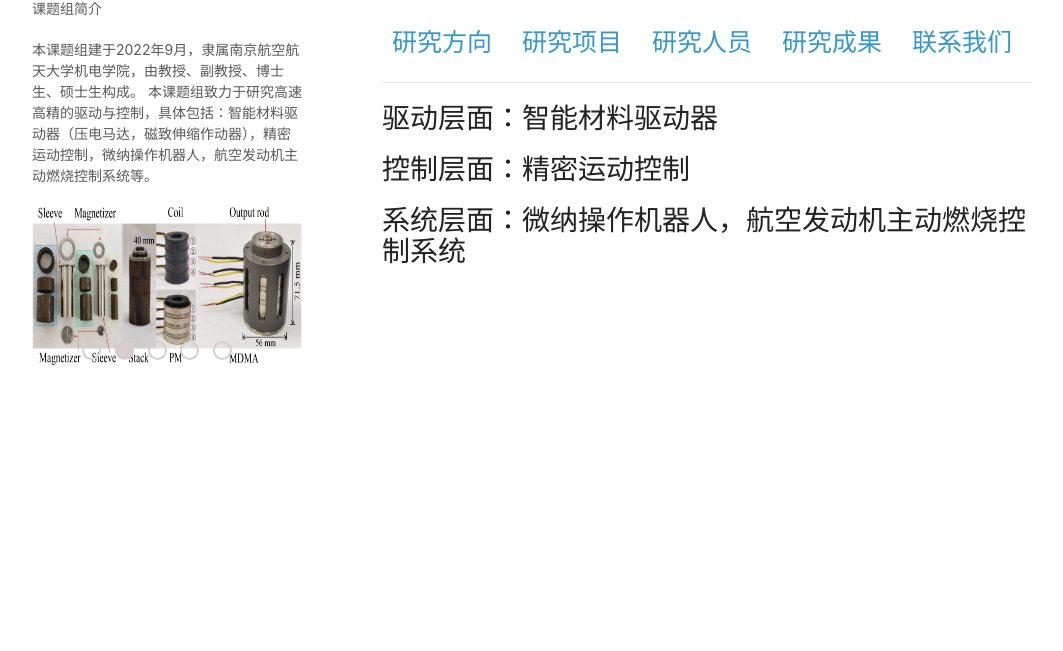
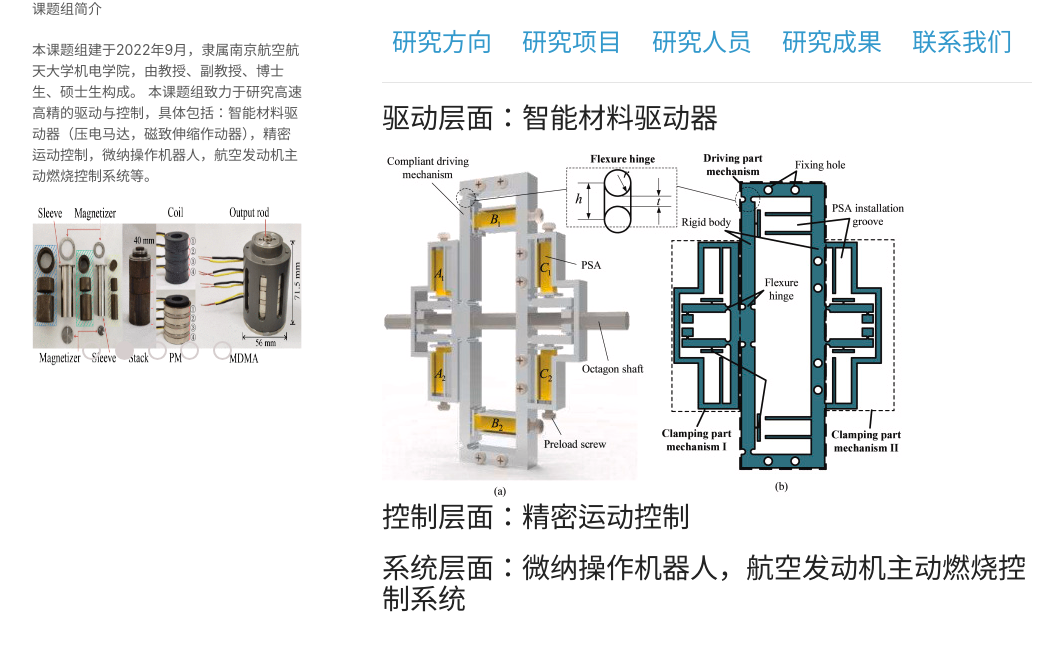
Before and after one commit to nuaaPAC/nuaaPAC.github.io, a plain HTML site: page index.html in a window 1280 px wide. Shown: the part 916-1567 px from the top of the page, without its empty margins (108-1171 px from the left). Before the commit the page ends 1253 px from the top, so only its background shows below. Drawn offline with Linux system fonts and the light colour scheme.

Commit message:
Update index.html

```diff
--- a/index.html
+++ b/index.html
@@ -76,6 +76,7 @@
 
       <div class="tabs-content tabs-content1">
           <h1>驱动层面：智能材料驱动器</h1>
+           <img src="images/1_inchworm.png" alt="">
           <h1>控制层面：精密运动控制</h1>
           <h1>系统层面：微纳操作机器人，航空发动机主动燃烧控制系统</h1>
       </div>
```
